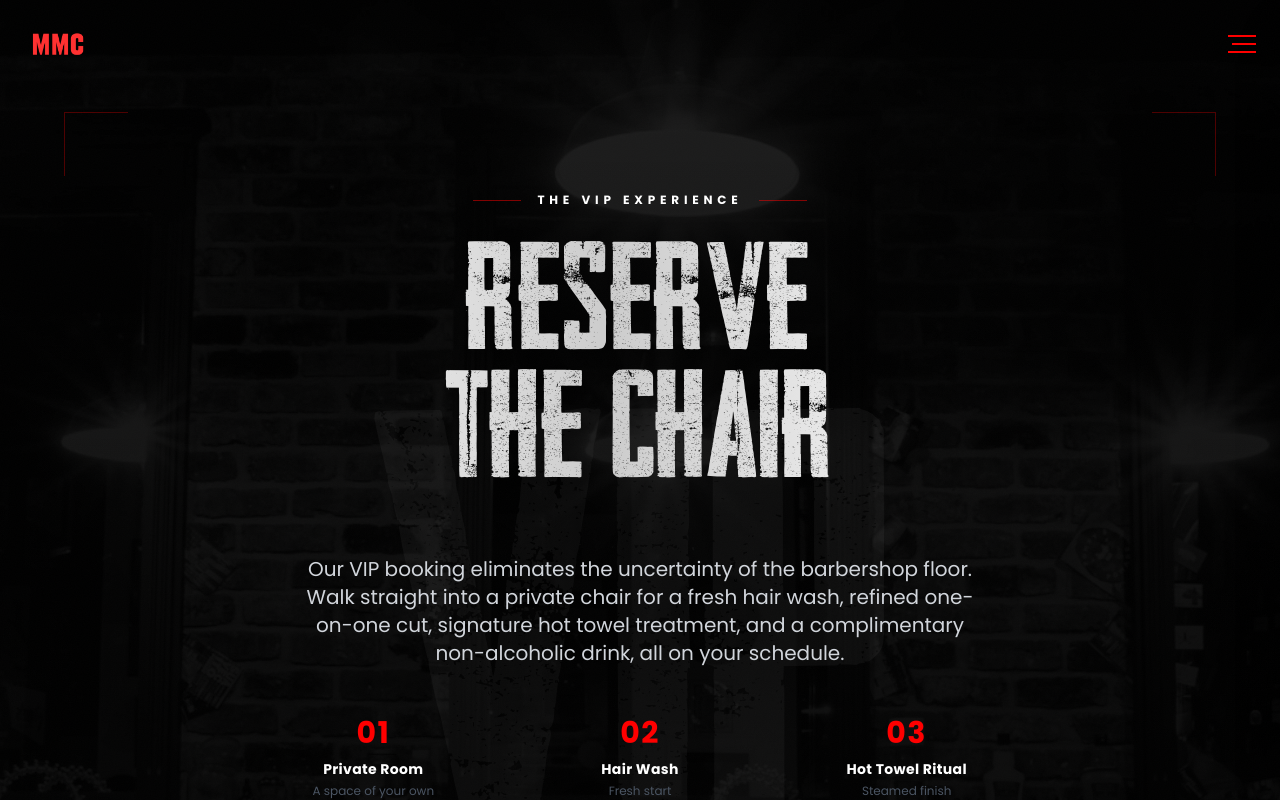
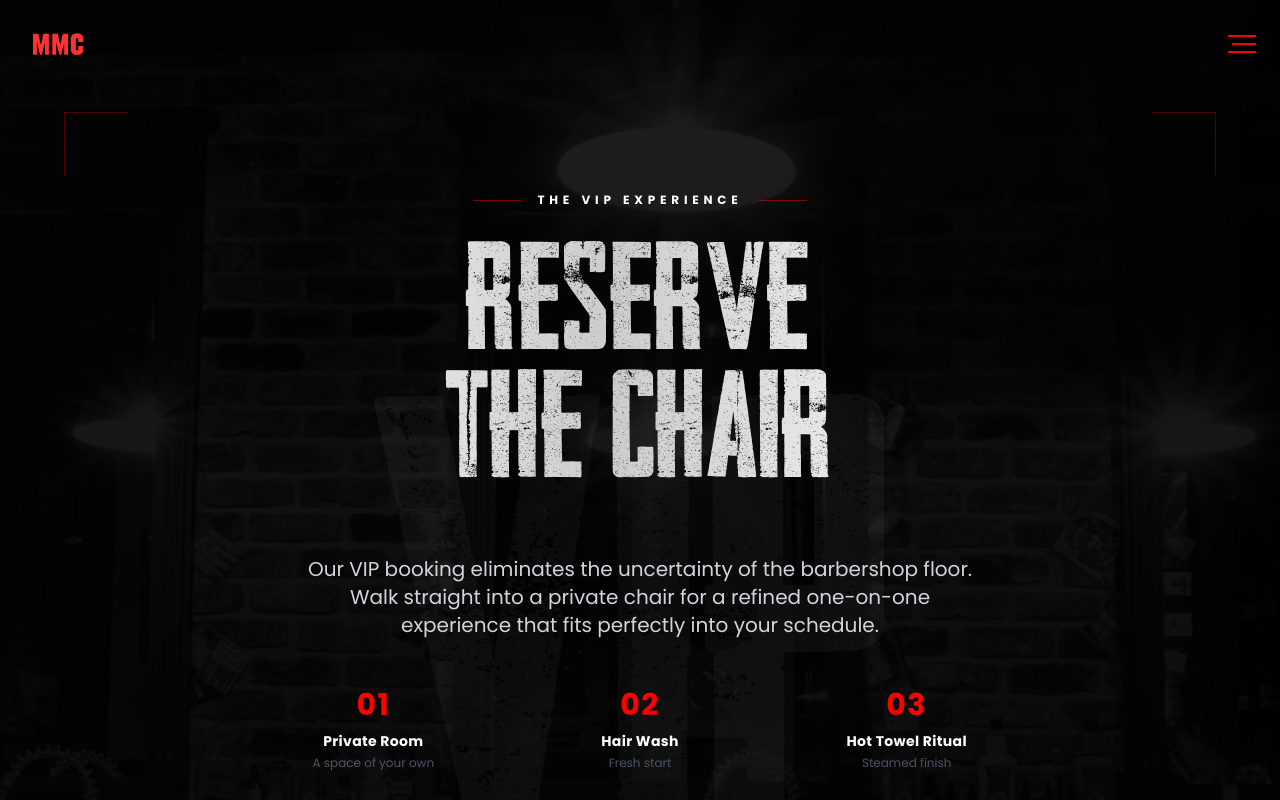
Before and after one commit to pannocotta/modernmancave-v2, a Next.js app: page /prices in a window 1280 px wide. Shown: the top 800 px of the page. Built offline with nearby package versions, Linux system fonts and the light colour scheme.

Commit message:
content: trim VIP body copy to remove duplication with inclusions grid

```diff
--- a/app/prices/page.tsx
+++ b/app/prices/page.tsx
@@ -54,7 +54,7 @@ export default function PricesPage() {
 
           {/* Body */}
           <p className="text-gray-300 text-base md:text-xl leading-relaxed mb-12 max-w-2xl mx-auto">
-            Our VIP booking eliminates the uncertainty of the barbershop floor. Walk straight into a private chair for a fresh hair wash, refined one-on-one cut, signature hot towel treatment, and a complimentary non-alcoholic drink, all on your schedule.
+            Our VIP booking eliminates the uncertainty of the barbershop floor. Walk straight into a private chair for a refined one-on-one experience that fits perfectly into your schedule.
           </p>
 
           {/* Inclusions as 6-up grid (3-cols desktop, 2-cols mobile) */}
```
